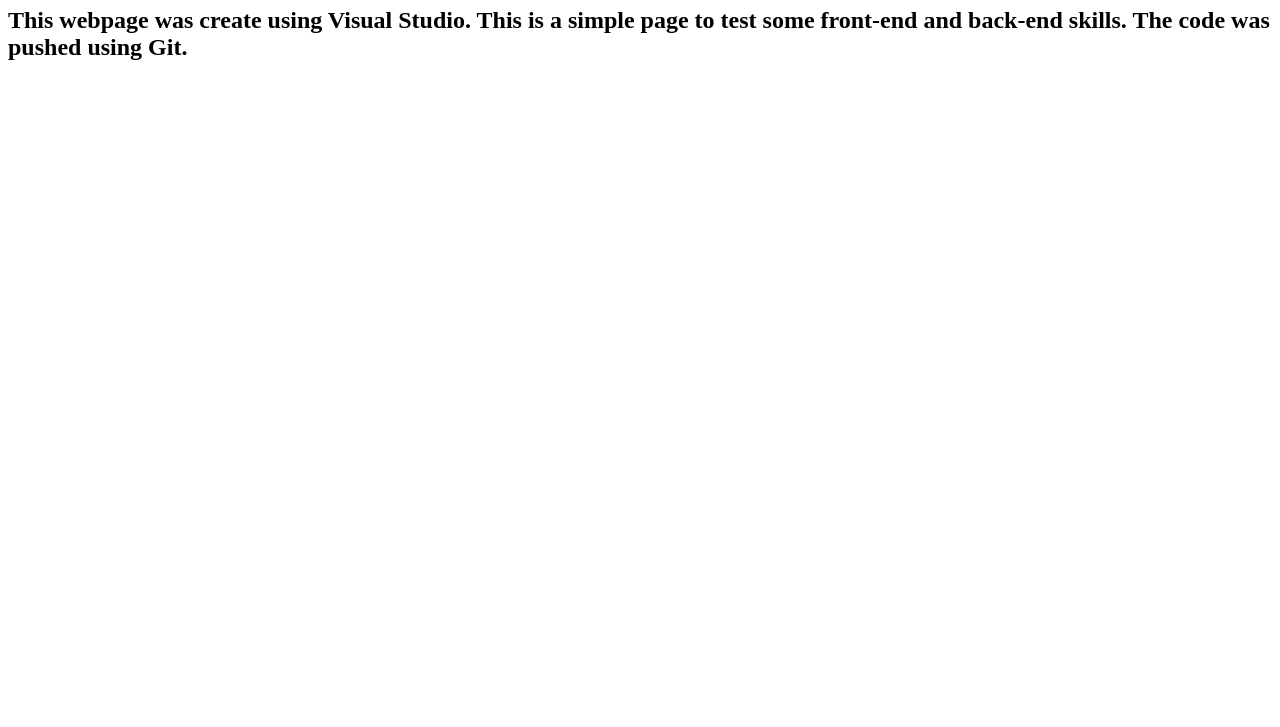
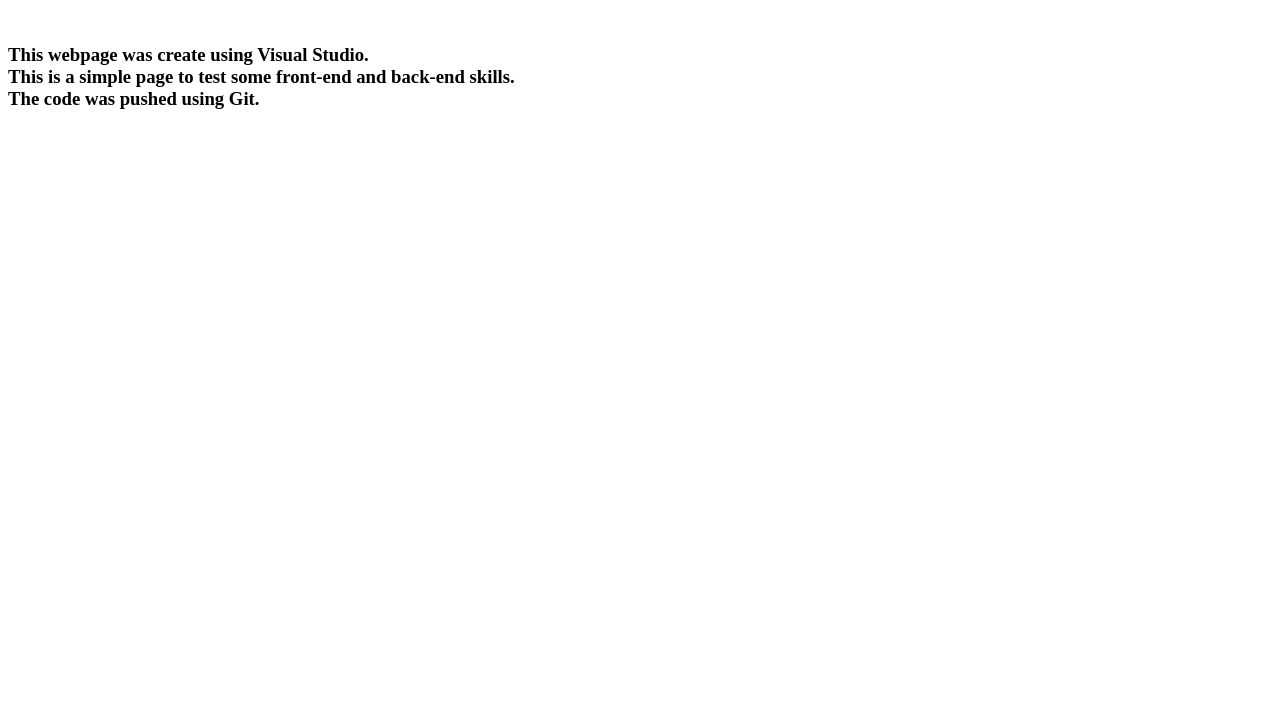
Before and after one commit to danie1664/daniel_site, a plain HTML site: page index.html in a window 1280 px wide. Shown: the part 73-800 px from the top of the page. Drawn offline with Linux system fonts and the light colour scheme.

Commit message:
Edit index.html

```diff
--- a/index.html
+++ b/index.html
@@ -9,9 +9,10 @@
 
     <body>
         <h1>Daniel's Page</h1>
-        <h2>This webpage was create using Visual Studio. This is a simple page to test
-            some front-end and back-end skills. The code was pushed using Git.
-        </h2>
+        <br>
+        <h3>This webpage was create using Visual Studio. <br>This is a simple page to test
+            some front-end and back-end skills. <br>The code was pushed using Git.
+        </h3>
     </body>
 
 </html>
```
